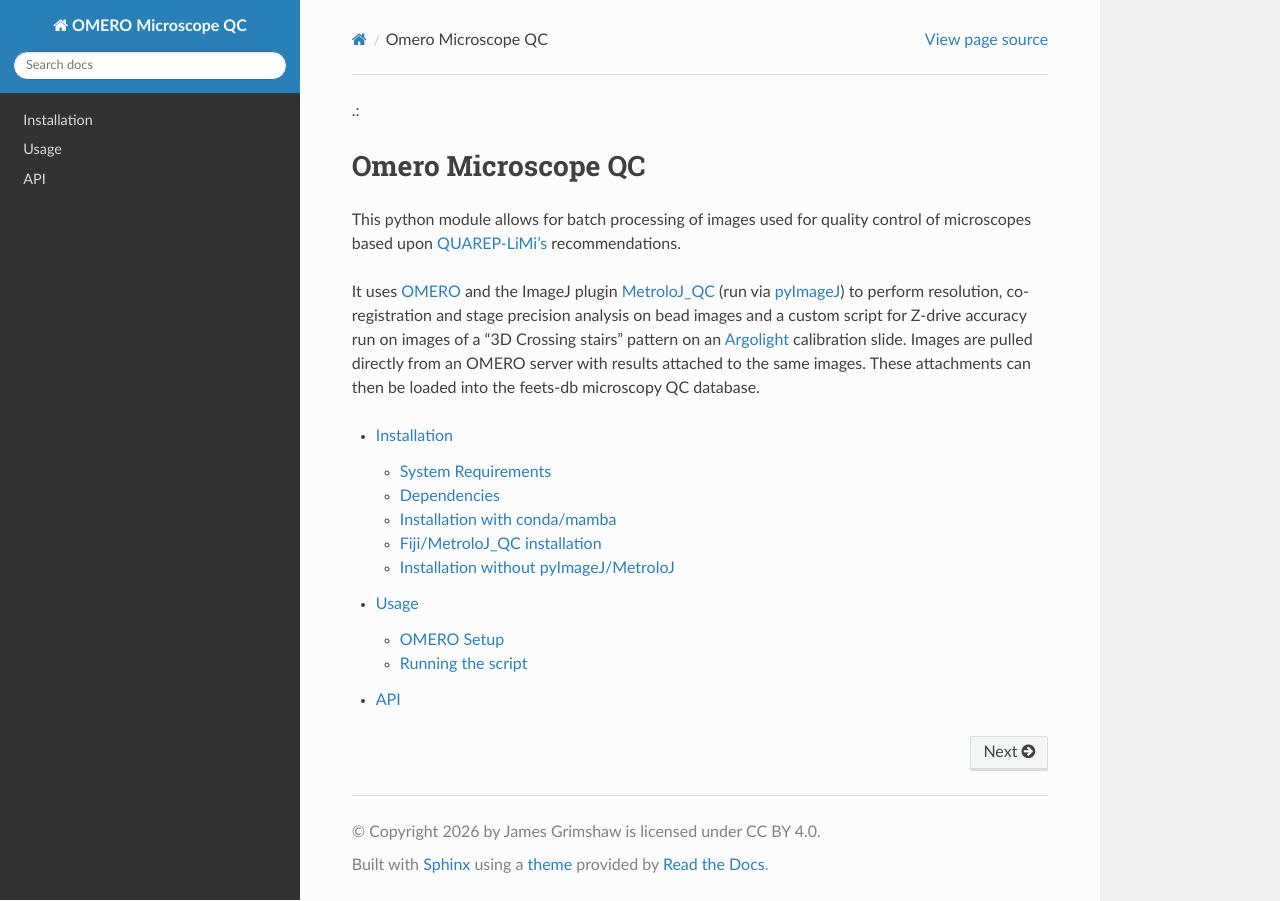
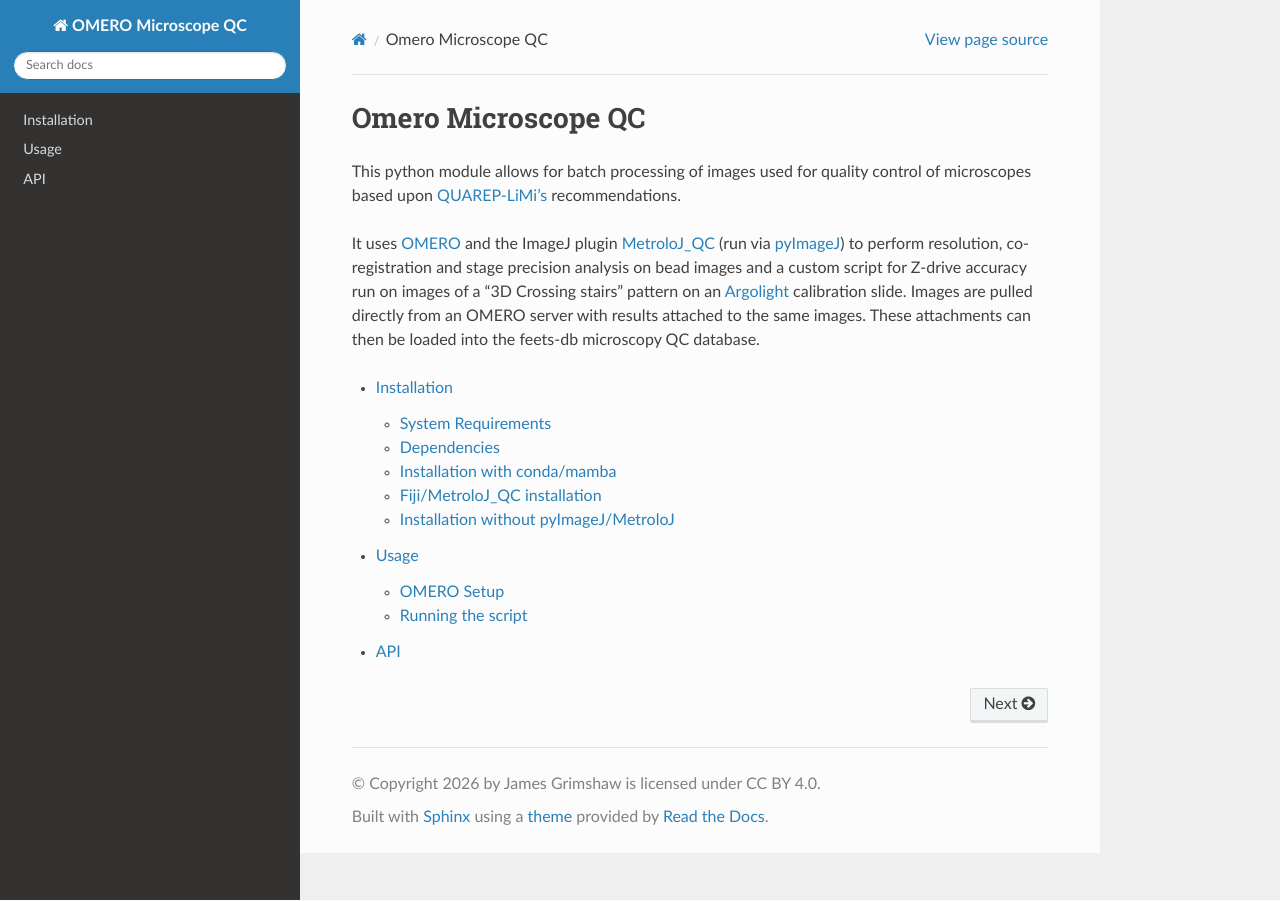
Before and after one commit to NCL-ImageAnalysis/Omero_Microscope_QC, a Sphinx documentation site: the page built from docs/index.rst, in a window 1280 px wide. Built offline with Sphinx 7.4.7 and the Read the Docs theme 3.1.0, drawn with Linux system fonts in a browser that asks for light colours.

Commit message:
docs fixes

```diff
--- a/docs/api.rst
+++ b/docs/api.rst
@@ -10,4 +10,4 @@
 	omero_microscope_qc.imagej_utils
 	omero_microscope_qc.z_accuracy
 
-.. automodapi:: omero_microscope_qc.
+.. automodapi:: omero_microscope_qc
--- a/docs/conf.py
+++ b/docs/conf.py
@@ -32,8 +32,8 @@
     "sphinx.ext.autodoc",
     "sphinx.ext.autosummary",
     "sphinx.ext.intersphinx",
-	"sphinx.ext.napoleon",
-	"sphinx_automodapi.automodapi"
+    "sphinx.ext.napoleon",
+    "sphinx_automodapi.automodapi"
 ]
 
 autosummary_generate = True
--- a/docs/index.rst
+++ b/docs/index.rst
@@ -1,5 +1,3 @@
-.:
-
 *******************
 Omero Microscope QC
 *******************
```
